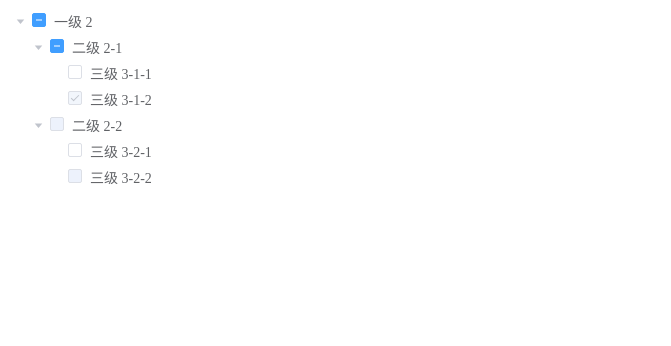
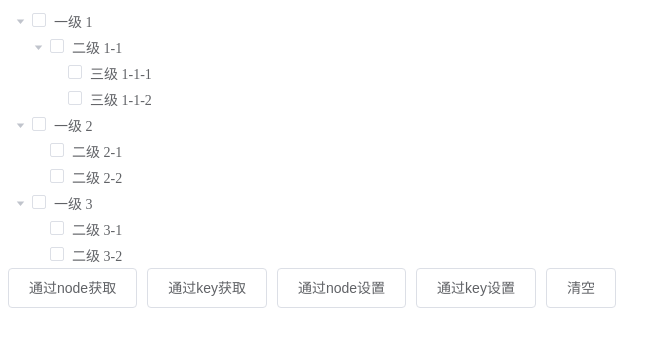
Before and after one commit to kingyeahwei/element_learning, a Vue app: page / in a window 1280 px wide. Shown: the top 346 px of the page, without its empty margins (0-671 px from the left). Built offline with nearby package versions, Linux system fonts and the light colour scheme.

Commit message:
tree 树节点的选择

```diff
--- a/src/App.vue
+++ b/src/App.vue
@@ -3,10 +3,19 @@
     <el-tree
       :data="data"
       show-checkbox
+      default-expand-all
       node-key="id"
-      :default-expanded-keys="[2, 3]"
-      :default-checked-keys="[5]"
-    ></el-tree>
+      ref="tree"
+      highlight-current
+      :props="defaultProps">
+    </el-tree>
+    <div class="buttons">
+      <el-button @click="getCheckedNodes">通过node获取</el-button>
+      <el-button @click="getCheckedKeys">通过key获取</el-button>
+      <el-button @click="setCheckedNodes">通过node设置</el-button>
+      <el-button @click="setCheckedKeys">通过key设置</el-button>
+      <el-button @click="resetChecked">清空</el-button>
+    </div>
   </div>
 </template>
 
@@ -19,30 +28,37 @@
         data: [
           {
             id: 1,
-                        label: '一级 2',
-                        children: [{
-                            id: 3,
-                            label: '二级 2-1',
+            label: '一级 1',
             children: [{
               id: 4,
-                                label: '三级 3-1-1'
+              label: '二级 1-1',
+              children: [{
+                id: 9,
+                label: '三级 1-1-1'
               }, {
-                                id: 5,
-                                label: '三级 3-1-2',
-                                disabled: true
+                id: 10,
+                label: '三级 1-1-2'
+              }]
             }]
           }, {
             id: 2,
-                            label: '二级 2-2',
-                            disabled: true,
+            label: '一级 2',
             children: [{
+              id: 5,
+              label: '二级 2-1'
+            }, {
               id: 6,
-                                label: '三级 3-2-1'
+              label: '二级 2-2'
+            }]
           }, {
+            id: 3,
+            label: '一级 3',
+            children: [{
               id: 7,
-                                label: '三级 3-2-2',
-                                disabled: true
-                            }]
+              label: '二级 3-1'
+            }, {
+              id: 8,
+              label: '二级 3-2'
             }]
           }
         ],
@@ -52,7 +68,26 @@
         }
       }
     },
-        methods: {}
+    methods: {
+      getCheckedNodes() {
+        console.log(this.$refs.tree.getCheckedNodes());
+      },
+      getCheckedKeys() {
+        console.log(this.$refs.tree.getCheckedKeys());
+      },
+      setCheckedNodes() {
+        this.$refs.tree.setCheckedNodes([
+          {id: 5, label: "二级 2-1"},
+          {id: 9, label: "三级 1-1-1"}
+        ]);
+      },
+      setCheckedKeys() {
+        this.$refs.tree.setCheckedKeys([3]);
+      },
+      resetChecked() {
+        this.$refs.tree.setCheckedKeys([]);
+      }
+    }
   };
 </script>
 
```
Lines whose indentation alone changed are shown as unchanged.
